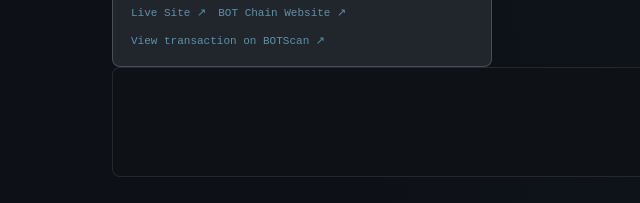
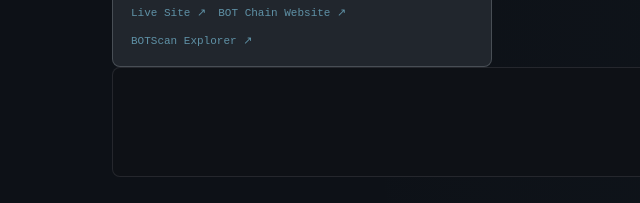
Before and after one commit to Henoch4/agent-vault, a website: page frontend/index.html in a window 1280 px wide. Shown: the part 8788-8991 px from the top of the page, 0-640 px from the left. Drawn offline with nearby package versions, Linux system fonts and the light colour scheme.

```diff
--- a/frontend/index.html
+++ b/frontend/index.html
@@ -819,7 +819,7 @@
       <div class="proof-links">
         <a href="https://agent-vault-teal.vercel.app/" target="_blank" rel="noopener" class="proof-link">Live Site ↗</a>
         <a href="https://botchain.ai" target="_blank" rel="noopener" class="proof-link">BOT Chain Website ↗</a>
-        <a href="https://scan.botchain.ai/tx/0x8d27ecda7720de8118bc7c10ed13f1cf068adb594055bba388c7e40a2e780cd8" target="_blank" rel="noopener" class="proof-link">View transaction on BOTScan ↗</a>
+        <a href="https://scan.botchain.ai/x8d27ecda7720de8118bc7c10ed13f1cf068adb594055bba388c7e40a2e780cd8" target="_blank" rel="noopener" class="proof-link">BOTScan Explorer ↗</a>
       </div>
     </div>
     <pre class="log mono" id="logfoot"></pre>
```
